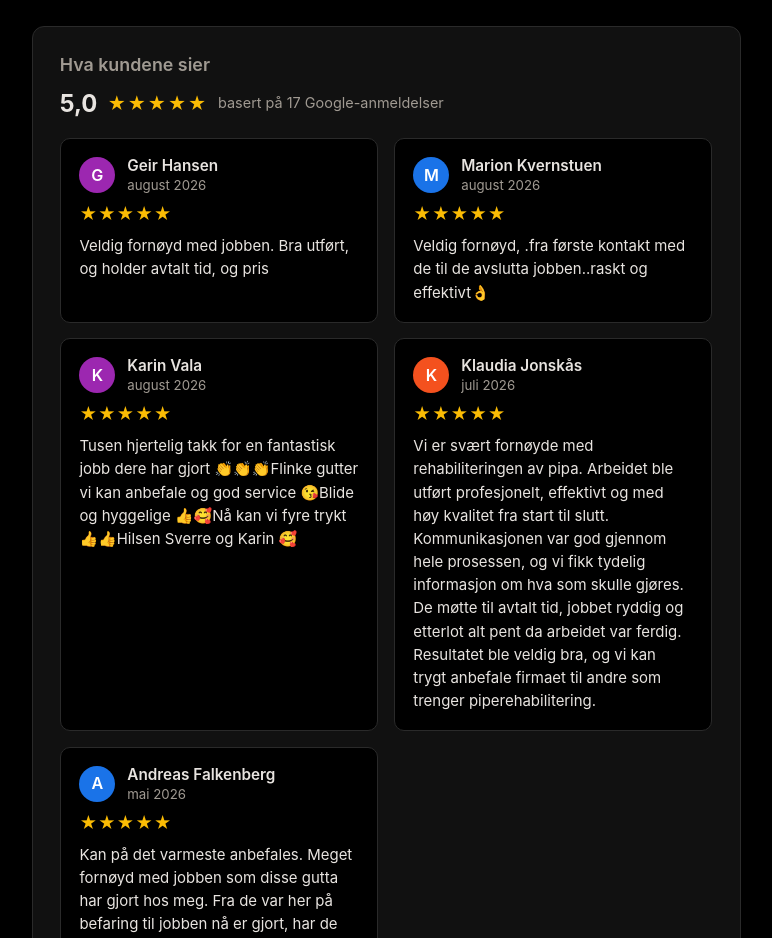
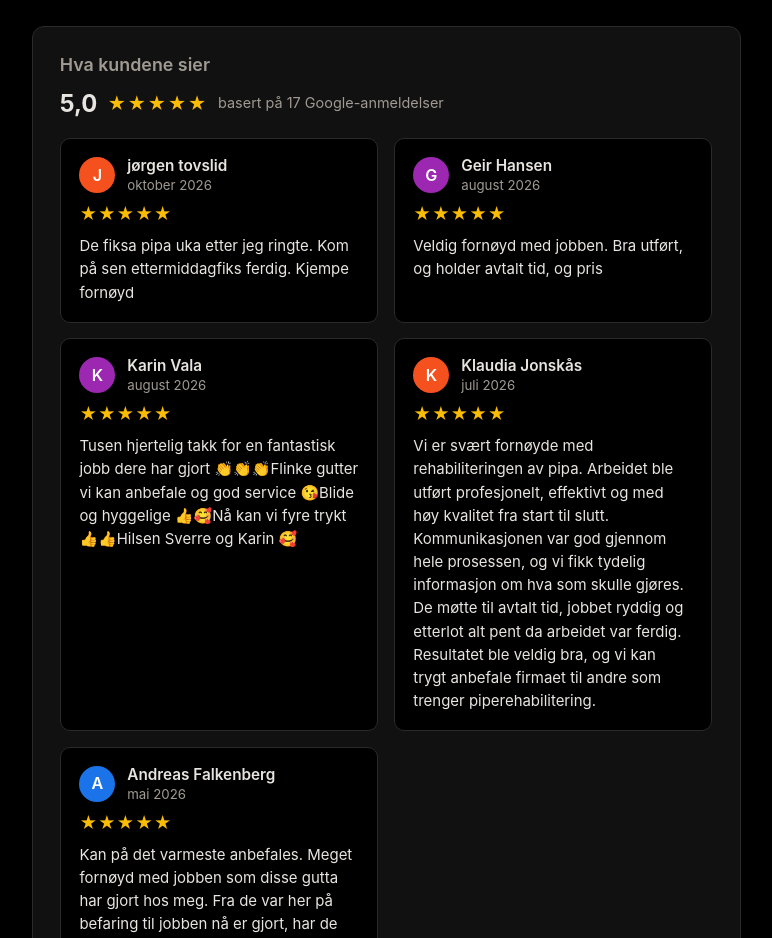
Before and after one commit to timothyylim/piperehabilitering, a website: page piperehabilitering-nome.html in a window 1280 px wide. Shown: the part 1200-2138 px from the top of the page, without its empty margins (254-1026 px from the left). Drawn offline with Linux system fonts and the light colour scheme.

Commit message:
reviews: sync from google places 2026-11-09

```diff
--- a/piperehabilitering-nome.html
+++ b/piperehabilitering-nome.html
@@ -534,6 +534,17 @@
             <div class="reviews-grid">
             <article class="google-review">
                 <header class="review-header">
+                    <div class="review-avatar" style="background:#f4511e">J</div>
+                    <div class="review-meta">
+                        <div class="review-name">jørgen tovslid</div>
+                        <div class="review-date">oktober 2026</div>
+                    </div>
+                </header>
+                <div class="review-stars" aria-label="5 av 5 stjerner">★★★★★</div>
+                <p class="review-text">De fiksa pipa uka etter jeg ringte. Kom på sen ettermiddagfiks ferdig. Kjempe fornøyd</p>
+            </article>
+            <article class="google-review">
+                <header class="review-header">
                     <div class="review-avatar" style="background:#9c27b0">G</div>
                     <div class="review-meta">
                         <div class="review-name">Geir Hansen</div>
@@ -542,17 +553,6 @@
                 </header>
                 <div class="review-stars" aria-label="5 av 5 stjerner">★★★★★</div>
                 <p class="review-text">Veldig fornøyd med jobben. Bra utført, og holder avtalt tid, og pris</p>
-            </article>
-            <article class="google-review">
-                <header class="review-header">
-                    <div class="review-avatar" style="background:#1a73e8">M</div>
-                    <div class="review-meta">
-                        <div class="review-name">Marion Kvernstuen</div>
-                        <div class="review-date">august 2026</div>
-                    </div>
-                </header>
-                <div class="review-stars" aria-label="5 av 5 stjerner">★★★★★</div>
-                <p class="review-text">Veldig fornøyd, .fra første kontakt med de  til de avslutta jobben..raskt og effektivt👌</p>
             </article>
             <article class="google-review">
                 <header class="review-header">
```
Also changed, not shown: index.html (+25 -25 lines), piperehabilitering-arendal.html (+11 -11 lines), piperehabilitering-bamble.html (+11 -11 lines), piperehabilitering-drangedal.html (+11 -11 lines), piperehabilitering-kragero.html (+11 -11 lines), piperehabilitering-larvik.html (+11 -11 lines), piperehabilitering-notodden.html (+11 -11 lines), piperehabilitering-porsgrunn.html (+11 -11 lines), piperehabilitering-sandefjord.html (+11 -11 lines), piperehabilitering-siljan.html (+11 -11 lines), piperehabilitering-skien.html (+11 -11 lines), piperehabilitering-tonsberg.html (+11 -11 lines).
